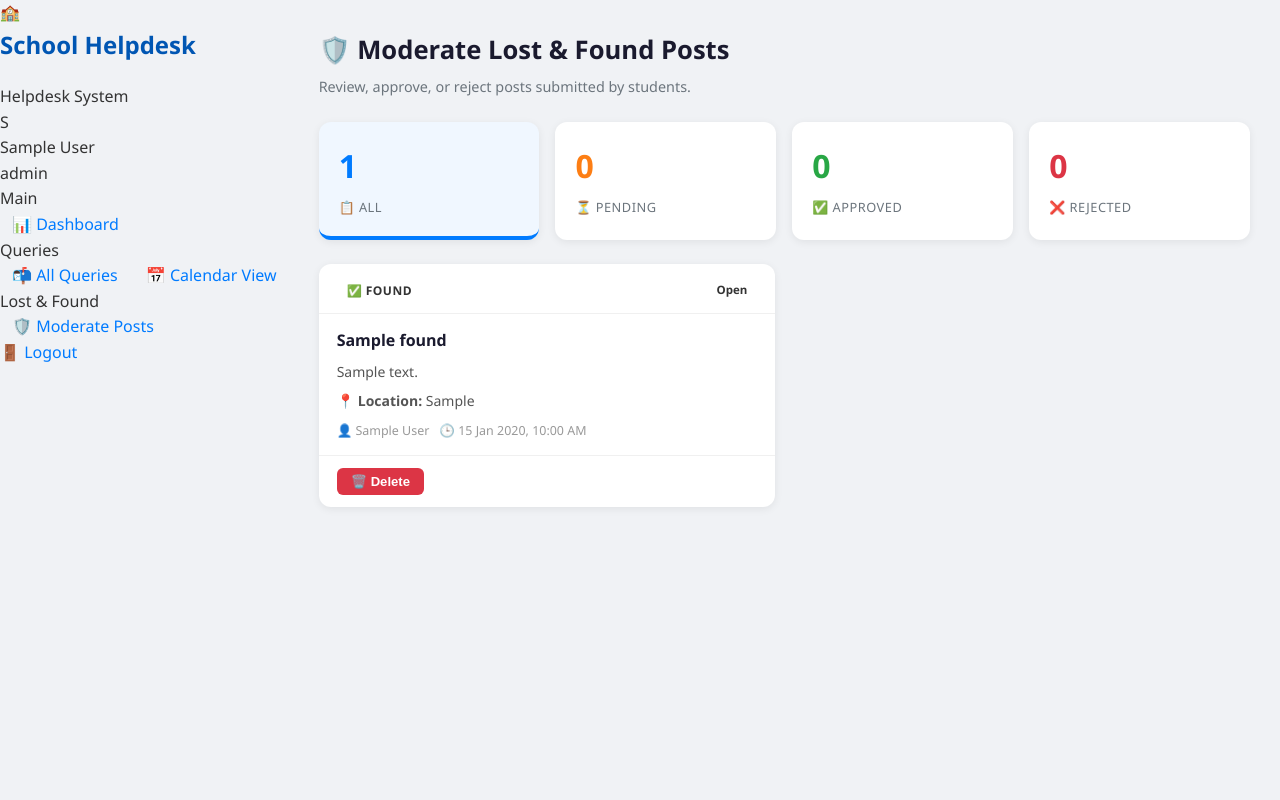
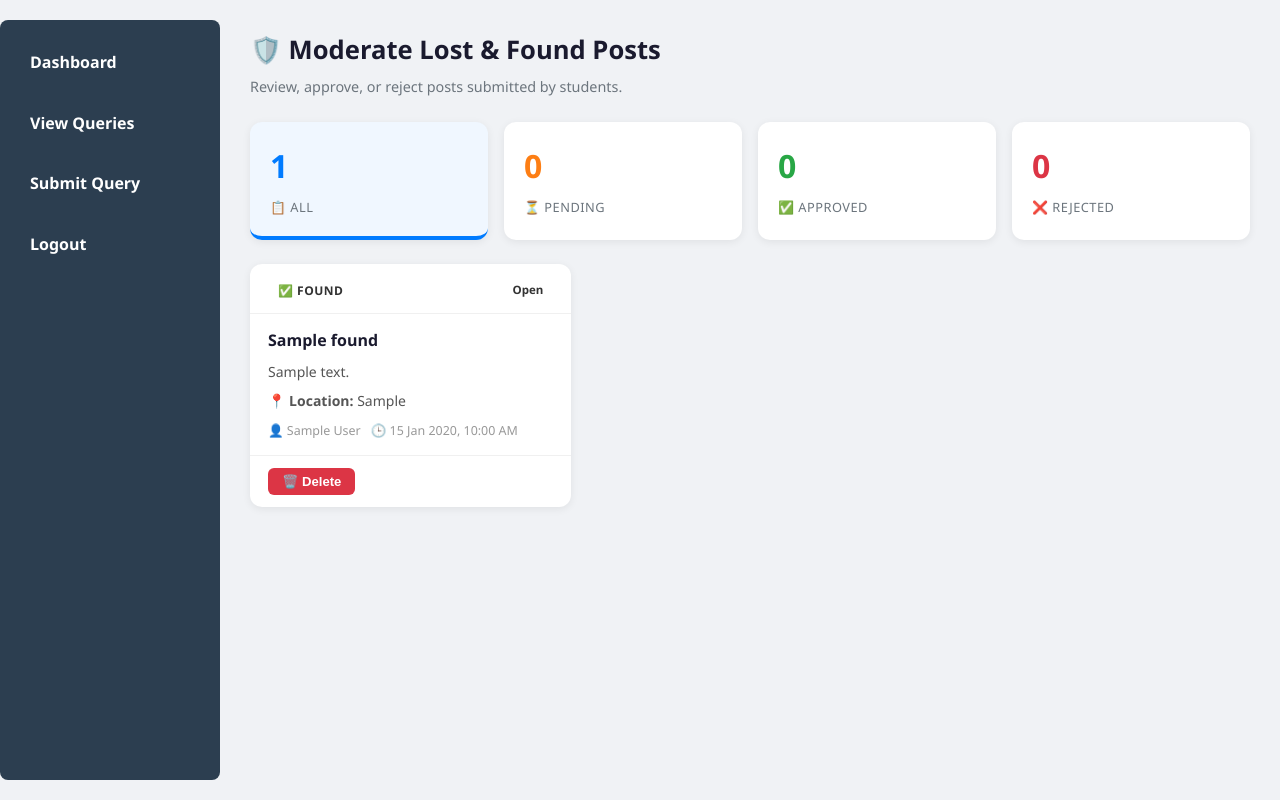
Before and after one commit to dshrijal/School-helpdesk-Systemn, a PHP site: page /admin/moderate_lf.php in a window 1280 px wide. Run offline with PHP 8.4, Linux system fonts and the light colour scheme; the visitor is signed in with stand-in values (Sample User, id 1); tables that the repository leaves empty or names only in its code hold one stand-in row (values such as "Sample post").

Commit message:
Added sidebar navigation and success messages

```diff
--- a/includes/sidebar.php
+++ b/includes/sidebar.php
@@ -1,86 +1,32 @@
 <?php
-// includes/sidebar.php
-$role = $_SESSION['role'] ?? 'student';
-$name = $_SESSION['name'] ?? 'User';
-$initials = strtoupper(substr($name, 0, 1));
-$base = ($role === 'admin') ? '../admin/' : '../student/';
-$current = basename($_SERVER['PHP_SELF']);
+$current_page = basename($_SERVER['PHP_SELF']);
 ?>
-<div class="sidebar" id="sidebar">
-    <div class="sidebar-logo">
-        <div class="logo-icon">🏫</div>
-        <div>
-            <h2>School Helpdesk</h2>
-            <span>Helpdesk System</span>
-        </div>
-    </div>
 
-    <div class="sidebar-user">
-        <div class="user-avatar"><?= $initials ?></div>
-        <div class="user-info">
-            <p><?= htmlspecialchars($name) ?></p>
-            <span><?= $role ?></span>
-        </div>
-    </div>
+<nav class="sidebar">
+    <ul>
+        <li>
+            <a href="dashboard_admin.php"
+               class="<?php echo ($current_page == 'dashboard_admin.php') ? 'active' : ''; ?>">
+               Dashboard
+            </a>
+        </li>
 
-    <nav class="sidebar-nav">
-        <?php if ($role === 'student'): ?>
-        <div class="nav-section">
-            <div class="nav-section-label">Main</div>
-            <a href="../student/dashboard.php" class="nav-item <?= $current === 'dashboard.php' ? 'active' : '' ?>">
-                <span class="icon">📊</span> Dashboard
+        <li>
+            <a href="admin_queries.php"
+               class="<?php echo ($current_page == 'admin_queries.php') ? 'active' : ''; ?>">
+               View Queries
             </a>
-        </div>
-        <div class="nav-section">
-            <div class="nav-section-label">Help Queries</div>
-            <a href="../student/submit_query.php" class="nav-item <?= $current === 'submit_query.php' ? 'active' : '' ?>">
-                <span class="icon">✉️</span> Submit Query
+        </li>
+
+        <li>
+            <a href="submit_query.php"
+               class="<?php echo ($current_page == 'submit_query.php') ? 'active' : ''; ?>">
+               Submit Query
             </a>
-            <a href="../student/my_queries.php" class="nav-item <?= $current === 'my_queries.php' ? 'active' : '' ?>">
-                <span class="icon">📋</span> My Queries
-            </a>
-        </div>
-        <div class="nav-section">
-            <div class="nav-section-label">Lost & Found</div>
-            <a href="../student/lost_item.php" class="nav-item <?= $current === 'lost_item.php' ? 'active' : '' ?>">
-                <span class="icon">🔍</span> Post Lost Item
-            </a>
-            <a href="../student/found_item.php" class="nav-item <?= $current === 'found_item.php' ? 'active' : '' ?>">
-                <span class="icon">✅</span> Post Found Item
-            </a>
-            <a href="../student/lost_found_list.php" class="nav-item <?= $current === 'lost_found_list.php' ? 'active' : '' ?>">
-                <span class="icon">📌</span> Lost & Found List
-            </a>
-        </div>
-        <?php else: ?>
-        <div class="nav-section">
-            <div class="nav-section-label">Main</div>
-            <a href="../admin/dashboard.php" class="nav-item <?= $current === 'dashboard.php' ? 'active' : '' ?>">
-                <span class="icon">📊</span> Dashboard
-            </a>
-        </div>
-        <div class="nav-section">
-            <div class="nav-section-label">Queries</div>
-            <a href="../admin/all_queries.php" class="nav-item <?= $current === 'all_queries.php' ? 'active' : '' ?>">
-                <span class="icon">📬</span> All Queries
-            </a>
-            <a href="../admin/calendar.php" class="nav-item <?= $current === 'calendar.php' ? 'active' : '' ?>">
-                <span class="icon">📅</span> Calendar View
-            </a>
-        </div>
-        <div class="nav-section">
-            <div class="nav-section-label">Lost & Found</div>
-            <a href="../admin/moderate_lf.php" class="nav-item <?= $current === 'moderate_lf.php' ? 'active' : '' ?>">
-                <span class="icon">🛡️</span> Moderate Posts
-            </a>
-        </div>
-        <?php endif; ?>
-    </nav>
+        </li>
 
-    <div class="sidebar-footer">
-        <a href="../logout.php" class="logout-btn">
-            <span class="icon">🚪</span> Logout
-        </a>
-    </div>
-</div>
-<div id="overlay" style="display:none;position:fixed;inset:0;background:rgba(0,0,0,.4);z-index:99;" onclick="document.getElementById('sidebar').classList.remove('open');this.style.display='none';"></div>
+        <li>
+            <a href="logout.php">Logout</a>
+        </li>
+    </ul>
+</nav>
--- a/register.html
+++ b/register.html
@@ -10,7 +10,7 @@
     <div class="register-container">
         <h2>School Helpdesk - Register</h2>
         <form action="register.php" method="POST">
-            <input type="text" name="name" placeholder="Full Name" required>
+            <input type="text" name="username" placeholder="Username" required>
             <input type="email" name="email" placeholder="Email" required>
             <input type="password" name="password" placeholder="Password" required>
             <input type="password" name="confirm_password" placeholder="Confirm Password" required>
--- a/register.php
+++ b/register.php
@@ -3,7 +3,7 @@ require_once 'db.php';
 
 
 if ($_SERVER['REQUEST_METHOD'] == 'POST') {
-    $name = $_POST['name'];
+   $username = $_POST['username'];
     $email = $_POST['email'];
     $password = $_POST['password'];
     $confirm_password = $_POST['confirm_password'];
@@ -16,9 +16,9 @@ if ($_SERVER['REQUEST_METHOD'] == 'POST') {
 
     $hashed_password = password_hash($password, PASSWORD_DEFAULT);
 
-    $sql = "INSERT INTO users (name, email, password, role) VALUES (?, ?, ?, ?)";
+    $sql = "INSERT INTO users (username, email, password, role) VALUES (?, ?, ?, ?)";
     $stmt = $conn->prepare($sql);
-    $stmt->bind_param("ssss", $name, $email, $hashed_password, $role);
+    $stmt->bind_param("ssss", $username, $email, $hashed_password, $role);
 
     if ($stmt->execute()) {
         echo "Registration successful. <a href='login.html'>Login here</a>";
--- a/style.css
+++ b/style.css
@@ -169,3 +169,79 @@ h1 {
         padding: 8px;
     }
 }
+
+/* Improved Navbar Styling */
+.navbar {
+    background-color: #2c3e50;
+    padding: 12px;
+    border-radius: 6px;
+    margin-bottom: 20px;
+}
+
+.navbar a {
+    color: white;
+    font-weight: bold;
+}
+
+.navbar a:hover {
+    background-color: #34495e;
+    text-decoration: none;
+}
+
+.navbar .active {
+    background-color: #1abc9c;
+}
+
+/* Sidebar Styles */
+.sidebar {
+    width: 220px;
+    background-color: #2c3e50;
+    padding: 20px;
+    border-radius: 8px;
+    margin: 20px 0;
+}
+
+.sidebar ul {
+    list-style: none;
+    display: flex;
+    flex-direction: column;
+    gap: 15px;
+    padding: 0;
+    margin: 0;
+}
+
+.sidebar a {
+    color: white;
+    text-decoration: none;
+    font-weight: bold;
+    display: block;
+    padding: 10px;
+    border-radius: 5px;
+}
+
+.sidebar a:hover {
+    background-color: #34495e;
+    text-decoration: none;
+}
+
+.sidebar .active {
+    background-color: #1abc9c;
+}
+
+.success-message {
+    background-color: #d4edda;
+    color: #155724;
+    padding: 12px;
+    border-radius: 5px;
+    margin-bottom: 15px;
+    border: 1px solid #c3e6cb;
+}
+
+.error-message {
+    background-color: #f8d7da;
+    color: #721c24;
+    padding: 12px;
+    border-radius: 5px;
+    margin-bottom: 15px;
+    border: 1px solid #f5c6cb;
+}
```
Also changed, not shown: dashboard_admin.php (+17 -9 lines), dashboard_student.php (+20 -6 lines), login.php (+8 -4 lines), logout.php (added, +7 -0 lines), submit_query.php (+21 -8 lines).
